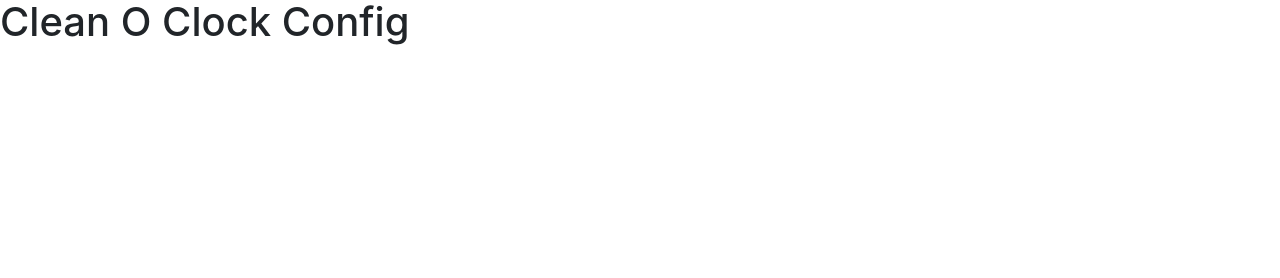
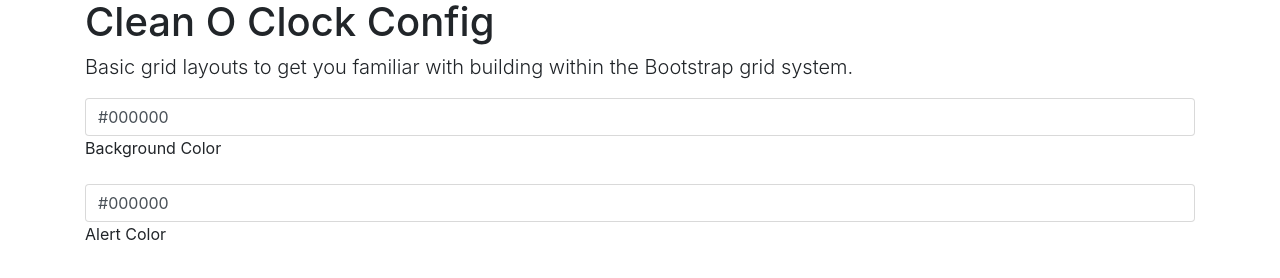
Before and after one commit to path9263/CleanOclock, a website: page docs/config.html in a window 1280 px wide. Drawn offline with nearby package versions, Linux system fonts and the light colour scheme.

Commit message:
Testing bootstrap

```diff
--- a/docs/config.html
+++ b/docs/config.html
@@ -10,7 +10,19 @@
 	<title>Clean O Clock</title>
   </head>
   <body>
-    <h1>Clean O Clock Config</h1>
+	<div class="container">
+
+		<h1>Clean O Clock Config</h1>
+		<p class="lead">Basic grid layouts to get you familiar with building within the Bootstrap grid system.</p>
+		<div class="form-group">
+			<input id='background_color_input' type='text' value='#000000' class='form-control'>
+			Background Color
+			</input></br></br>
+			<input id='alert_color_input' type='text' value='#000000' class='form-control'>
+			Alert Color
+			</input>
+		</div>
+	 </div>
 
     <!-- Optional JavaScript -->
     <!-- jQuery first, then Popper.js, then Bootstrap JS -->
```
